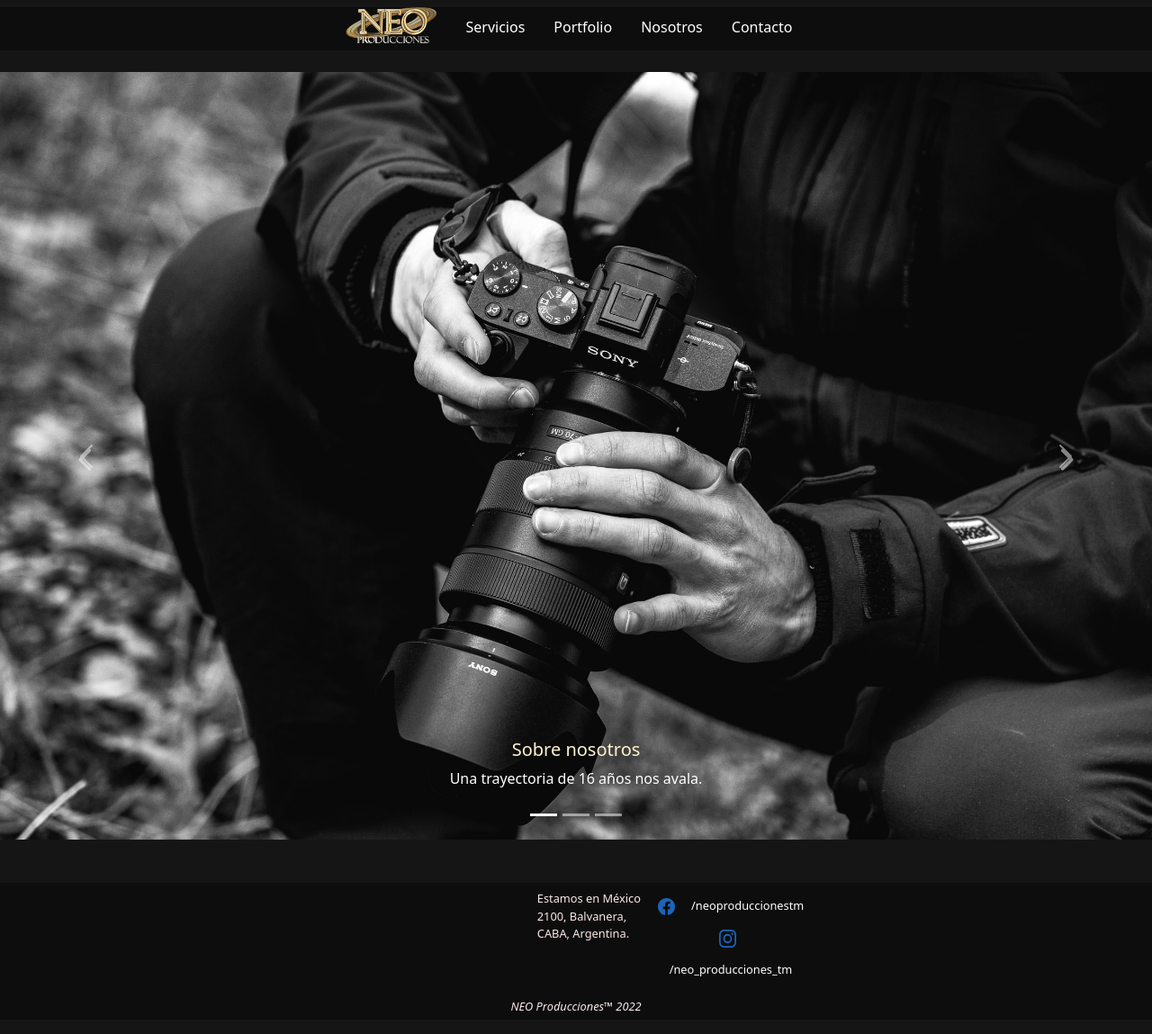
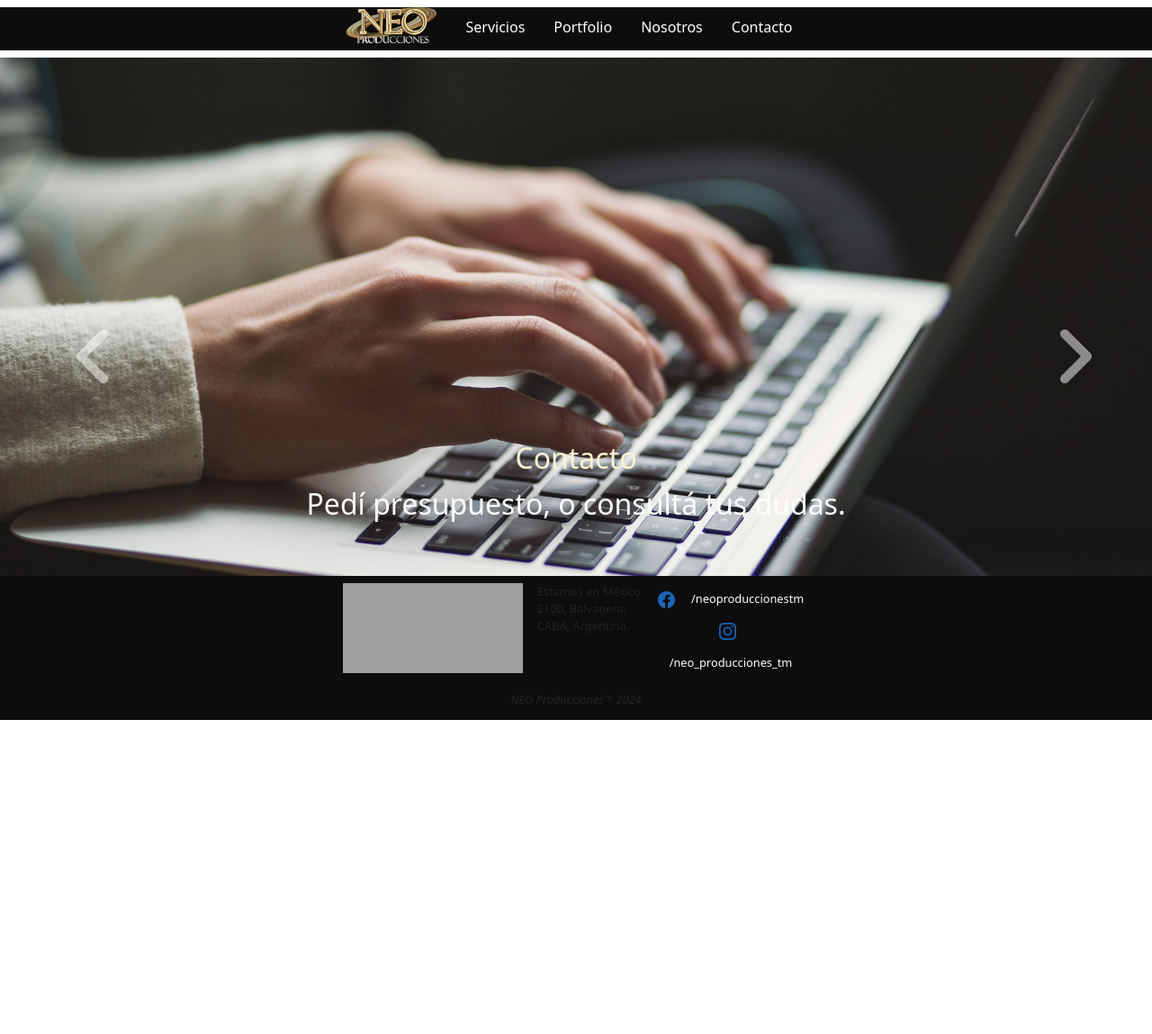
Before and after one commit to JorgeTrip/NeoProducciones, a plain HTML site: page index.html in a window 1280 px wide. Shown: the whole page at 90% size. After the commit the page ends 808 px from the top, so only its background shows below. Drawn offline with nearby package versions, Linux system fonts and the light colour scheme; some packages are replaced by stand-ins of ours; grey boxes are pictures that could not be loaded; a script that the page names is missing; a small style sheet from the web is missing.

Commit message:
Arreglo carrousel y agrego algunas mejoras

```diff
--- a/css/style.css
+++ b/css/style.css
@@ -5,17 +5,20 @@
 
 .cabecera{
 	position: fixed; /* Deja la barra fija */
-	margin-top: .5rem;
+	top: 0; /* Asegura que esté pegada a la parte superior */
+	margin-top: .5rem; /* Dejo un margen superior pequeño */
 	width: 100%;
 	height: 3rem;
     display: flex;
     justify-content: center;
 	background: hsl(0, 0%, 5%);
+	z-index: 1000; /* Asegura que esté por encima del carrusel */
 }
 
 .pie{
 	width: 100%;
-	height: 9.5rem;
+	height: 10rem;
+	margin-bottom: .5rem;
 	font-size: 0.8rem;
     display: flex;
     justify-content: center;
@@ -39,7 +42,8 @@
  }
 
  .espacioMain{
-	padding-top: 5rem;
+	padding-top: 4rem;
+	margin-bottom: 0; /* Elimina el margen inferior */
 }
 
 @media screen and (max-width: 496px){
@@ -111,6 +115,7 @@
 	-o-transition: all 0.2s ease-in;
 	-webkit-transition: all 0.2s ease-in;
 	transition: all 0.2s ease-in;
+	transform: scale(1.05);
 }
 
  .menu-simple ul{
@@ -153,7 +158,8 @@
 }
 
  .espacioFooter{
-	 margin-top: 3rem;
+	 margin-top: 0;
+	 top: .5rem;
  }
 
  .mapa {
@@ -188,3 +194,81 @@
 	-webkit-transition: all 0.2s ease-in;
 	transition: all 0.2s ease-in;
 }
+
+/* Estilos para el carrusel */
+.carousel {
+    height: calc(100vh - 14rem); /* Ajusta la altura del carrusel */
+    overflow: hidden;
+}
+
+.carousel-fade .carousel-item {
+    opacity: 0;
+    transition: opacity 2.5s ease-in-out; /* Ajusta el tiempo de transición */
+}
+
+.carousel-fade .carousel-item.active {
+    opacity: 1;
+    transition: opacity 3s ease-in-out; /* Ajusta el tiempo que se muestra el item */
+}
+
+.carousel-inner, .carousel-item {
+    height: 100%;
+}
+
+.carousel-item img {
+    object-fit: cover;
+    height: 100%;
+}
+
+/* Ajustes para las flechas de navegación */
+.carousel-control-prev-icon:after {
+	background-image: none;
+	content: '\2039'; /* Código ASCII de la flecha izquierda */
+	font-size: 5rem;
+	color: white;
+}
+.carousel-control-next-icon:after {
+	background-image: none;
+	content: '\203A'; /* Código ASCII de la flecha derecha */
+	font-size: 5rem;
+	color: white;
+}
+
+.carousel-control-prev,
+.carousel-control-next {
+    opacity: 0.7;
+}
+
+.carousel-control-prev:hover,
+.carousel-control-next:hover {
+    opacity: 1;
+	color: #ffe6be;
+	text-shadow:0px 0px 30px #fdec6e;
+	-moz-transition: all 0.2s ease-in;
+	-o-transition: all 0.2s ease-in;
+	-webkit-transition: all 0.2s ease-in;
+	transition: all 0.2s ease-in;
+}
+
+/* Subtitulos de los items del carrusel */
+.carousel-caption a {
+    text-decoration: none; /* Elimina el subrayado */
+    color: inherit; /* Mantiene el color del texto original */
+	font-size: 2rem;
+}
+
+.carousel-caption a:hover {
+    color: inherit; /* Opcional: mantiene el color también al pasar el ratón */
+}
+
+/* Ajustes para móviles */
+@media screen and (max-width: 496px) {
+    .carousel {
+        height: calc(100vh - 16rem); /* Ajusta la altura para móviles */
+    }
+}
+
+#carouselBasicExample {
+    margin-top: 0;
+    margin-bottom: 0;
+}
--- a/index.html
+++ b/index.html
@@ -4,20 +4,16 @@
     <meta charset="UTF-8">
     <meta http-equiv="X-UA-Compatible" content="IE=edge">
     <meta name="viewport" content="width=device-width, initial-scale=1.0">
-    <!-- agrego palabras clave-->
     <meta name="keywords" content="fotografía, evento, cumpleaños, quince, casamiento, bautismo, comunión, book">
-    <!-- agrego descripción de la página-->
     <meta name="description" content="Página de fotografía de eventos, books y comercial">
-    <!-- Vinculo también el CSS de Bootstrap que tengo descargado-->
     <link rel="stylesheet" href="css/mdbootstrap/mdb.min.css">
     <link rel="stylesheet" href="css/bootstrap-5.2.0-beta1-dist/css/bootstrap.css">
-    <!-- Vinculo el CSS que armé para el proyecto-->
     <link rel="stylesheet" href="css/style.css">
     <title>Neo Producciones</title>
-    <!-- agrego el CDN para acceder al repositorio de iconos Fontawesome, más adelante-->
     <script src="https://kit.fontawesome.com/e547f827f8.js" crossorigin="anonymous"></script>
-    <!-- agrego el icono para que aparezca en la pestaña-->
-    <link rel="icon" href="img/favicon_io/favicon.ico"
+    <link rel="icon" href="img/favicon_io/favicon.ico">
+    <link rel="stylesheet" href="https://cdnjs.cloudflare.com/ajax/libs/bootstrap/5.1.3/css/bootstrap.min.css" integrity="sha512-O5Wt1nRpFB7stPe5PvY9ssG+/8OXPTtcV1/pa2EwzRJvSjSj2AwmfEsFKx1h8er3qy4P6oE+UDp7P6UHhCpZ1g==" crossorigin="anonymous" referrerpolicy="no-referrer" />
+    <script src="https://cdnjs.cloudflare.com/ajax/libs/bootstrap/5.1.3/js/bootstrap.bundle.min.js" integrity="sha512-qN0X0ivdNFXBb7Cw8Kvq5e5u/bOaZV7GjcvRvY9zzghQmE1iF7w1qw8bbz7FJChDugd5OrbAOJyRvGy9QaEJcQ==" crossorigin="anonymous" referrerpolicy="no-referrer"></script>
 </head>
 <body>
     <header class="cabecera">
@@ -36,68 +32,40 @@
 
     <main class="espacioMain">
         <!-- Carousel wrapper -->
-<div id="carouselBasicExample" class="carousel slide carousel-fade" data-mdb-ride="carousel">
-  <!-- Indicators -->
-  <div class="carousel-indicators">
-    <button
-      type="button"
-      data-mdb-target="#carouselBasicExample"
-      data-mdb-slide-to="0"
-      class="active"
-      aria-current="true"
-      aria-label="Slide 1"
-    ></button>
-    <button
-      type="button"
-      data-mdb-target="#carouselBasicExample"
-      data-mdb-slide-to="1"
-      aria-label="Slide 2"
-    ></button>
-    <button
-      type="button"
-      data-mdb-target="#carouselBasicExample"
-      data-mdb-slide-to="2"
-      aria-label="Slide 3"
-    ></button>
-  </div>
-
+        <div id="carouselBasicExample" class="carousel slide carousel-fade" data-bs-ride="carousel" data-bs-interval="3000">
             <!-- Inner -->
             <div class="carousel-inner">
-    <!-- Single item -->
                 <div class="carousel-item active">
                     <img src="img/acerca.jpg" class="d-block w-100" alt="Acerca de Nosotros"/>
                     <div class="carousel-caption d-none d-md-block">
-        <h5>Sobre nosotros</h5>
-        <p>Una trayectoria de 16 años nos avala.</p>
+                        <h5><a href="acerca.html">Sobre nosotros</a></h5>
+                        <p><a href="acerca.html">Una trayectoria de 16 años nos avala.</a></p>
                     </div>
                 </div>
 
-    <!-- Single item -->
                 <div class="carousel-item">
                     <img src="img/contacto.jpg" class="d-block w-100" alt="Contacto"/>
                     <div class="carousel-caption d-none d-md-block">
-        <h5>Contacto</h5>
-        <p>Pedí presupuesto, o consultá tus dudas.</p>
+                        <h5><a href="contacto.html">Contacto</a></h5>
+                        <p><a href="contacto.html">Pedí presupuesto, o consultá tus dudas.</a></p>
                     </div>
                 </div>
 
-    <!-- Single item -->
                 <div class="carousel-item">
-      <img src="img/foto.jpg" class="d-block w-100" alt="Fotografia"/>
+                    <img src="img/foto.jpg" class="d-block w-100" alt="Fotografía"/>
                     <div class="carousel-caption d-none d-md-block">
-        <h5>Portfolio</h5>
-        <p>Mirá lo que podemos hacer por vos.</p>
+                        <h5><a href="portfolio.html">Portfolio</a></h5>
+                        <p><a href="portfolio.html">Mirá lo que podemos hacer por vos.</a></p>
                     </div>
                 </div>
             </div>
-  <!-- Inner -->
 
             <!-- Controls -->
-  <button class="carousel-control-prev" type="button" data-mdb-target="#carouselBasicExample" data-mdb-slide="prev">
+            <button class="carousel-control-prev" type="button" data-bs-target="#carouselBasicExample" data-bs-slide="prev">
                 <span class="carousel-control-prev-icon" aria-hidden="true"></span>
                 <span class="visually-hidden">Previous</span>
             </button>
-  <button class="carousel-control-next" type="button" data-mdb-target="#carouselBasicExample" data-mdb-slide="next">
+            <button class="carousel-control-next" type="button" data-bs-target="#carouselBasicExample" data-bs-slide="next">
                 <span class="carousel-control-next-icon" aria-hidden="true"></span>
                 <span class="visually-hidden">Next</span>
             </button>
@@ -115,20 +83,46 @@
             </div>
             <div class="menu menu-simple">
                 <ul>
-                    <li><a href="https://www.facebook.com/neoproduccionestm" target=”_blank”><img class="social" src="img/facebook.svg"></a></li>
-                    <li id="esconder"><a href="https://www.facebook.com/neoproduccionestm" target=”_blank”>/neoproduccionestm</a></li>
-                    <li><a href="https://www.instagram.com/neo_producciones_tm" target=”_blank”><img class="social" src="img/instagram.svg"></a></li>
-                    <li id="esconder"><a href="https://www.instagram.com/neo_producciones_tm" target=”_blank”>/neo_producciones_tm</a></li>
+                    <li><a href="https://www.facebook.com/neoproduccionestm" target="_blank"><img class="social" src="img/facebook.svg"></a></li>
+                    <li id="esconder"><a href="https://www.facebook.com/neoproduccionestm" target="_blank">/neoproduccionestm</a></li>
+                    <li><a href="https://www.instagram.com/neo_producciones_tm" target="_blank"><img class="social" src="img/instagram.svg"></a></li>
+                    <li id="esconder"><a href="https://www.instagram.com/neo_producciones_tm" target="_blank">/neo_producciones_tm</a></li>
                 </ul>
             </div>
             <div id="copyright">
-                <p>NEO Producciones™ 2022</p>
+                <p>NEO Producciones™ <span id="currentYear"></span></p>
             </div>
+
+            <script>
+                const year = new Date().getFullYear();
+                document.getElementById("currentYear").textContent = year;
+            </script>
+
         </div>
     </footer>
 
-    <!-- Bootstrap: Javascript con Popper, se copia antes de cerrar el Body-->
+    <!-- Bootstrap: Javascript con Popper, se copia antes de cerrar el Body -->
     <script src="https://cdn.jsdelivr.net/npm/bootstrap@5.1.3/dist/js/bootstrap.bundle.min.js" integrity="sha384-ka7Sk0Gln4gmtz2MlQnikT1wXgYsOg+OMhuP+IlRH9sENBO0LRn5q+8nbTov4+1p" crossorigin="anonymous"></script>
-    <script src="js/script.js"></script>
+
+    <!-- touchSwipe para habilitar swipe en dispositivos táctiles -->
+    <script src="https://cdnjs.cloudflare.com/ajax/libs/jquery.touchswipe/1.6.19/jquery.touchSwipe.min.js"></script>
+    <script>
+        // Habilitar swipe para dispositivos táctiles
+        $("#carouselBasicExample").swipe({
+            swipe: function(event, direction) {
+                if (direction === 'left') $(this).carousel('next');
+                if (direction === 'right') $(this).carousel('prev');
+            },
+            allowPageScroll: "vertical"
+        });
+    </script>
+
+    <style>
+        .carousel-control-prev-icon,
+        .carousel-control-next-icon {
+            background-color: transparent;
+            background-image: none;
+        }
+    </style>
 </body>
 </html>
```
Also changed, not shown: 1 other file. Lines whose indentation alone changed are shown as unchanged.
